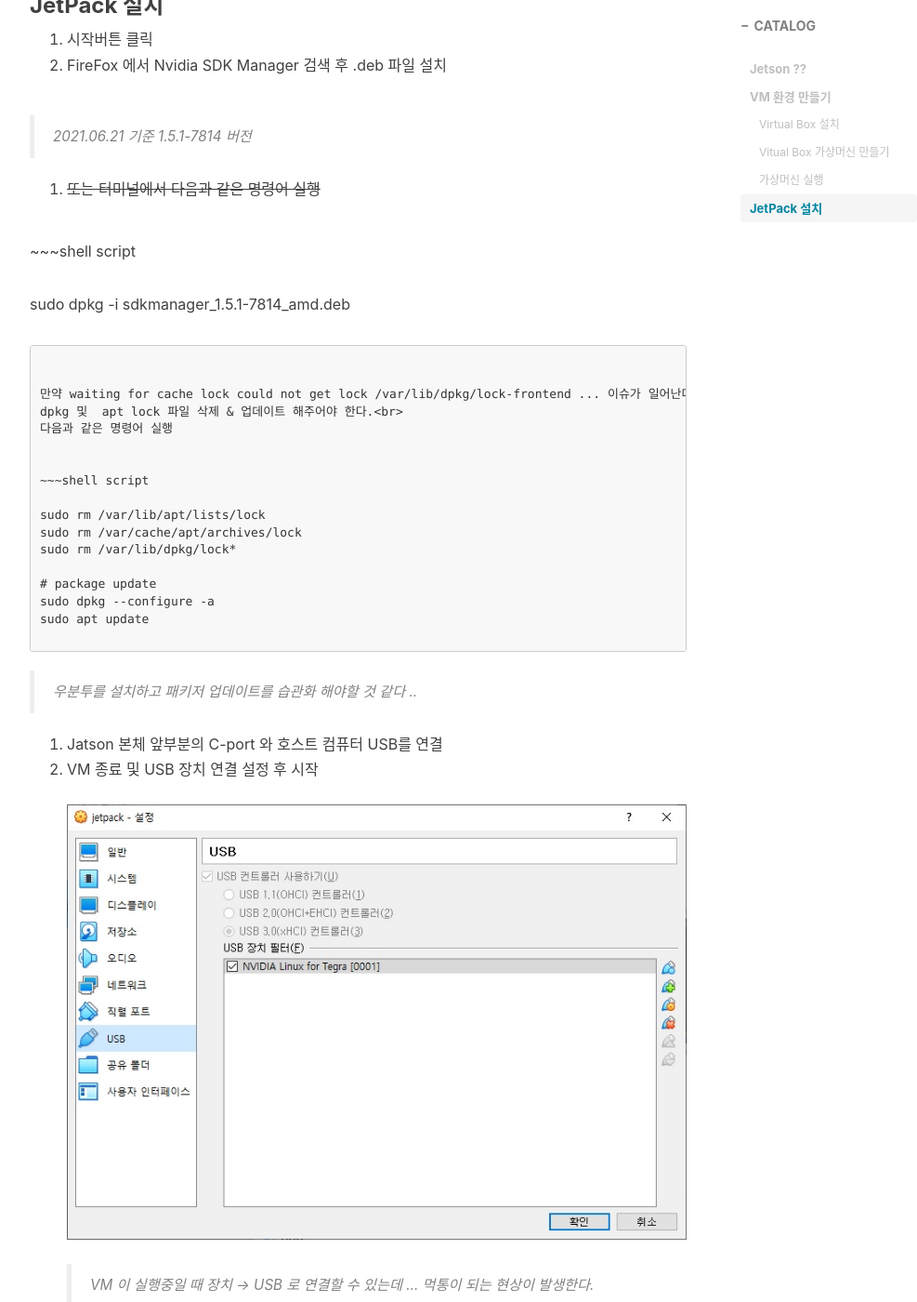
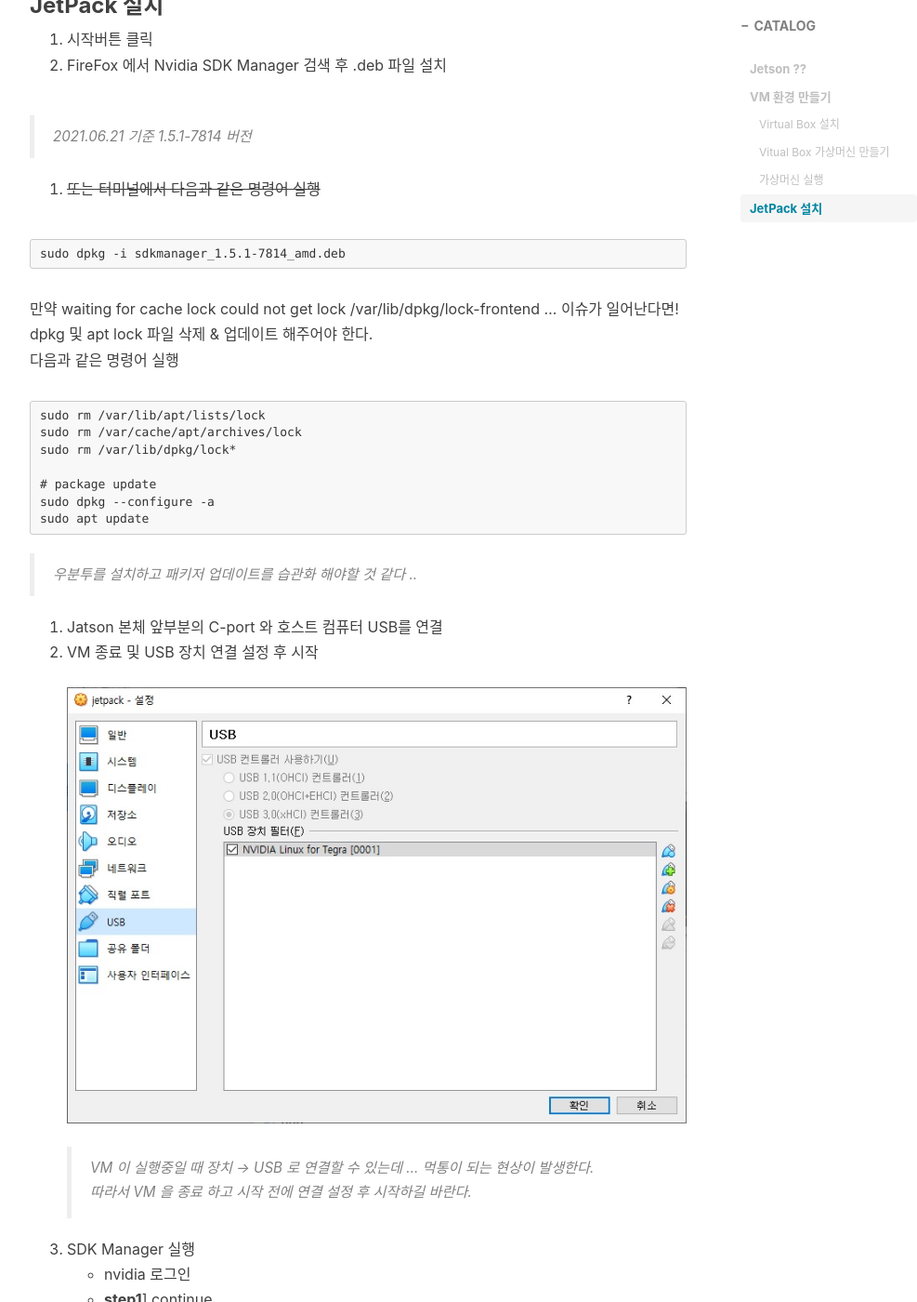
Before and after one commit to fray-cloud/fray-cloud.github.io, a Jekyll site: the page built from _posts/2021-06-18-jatson-install.md, in a window 1280 px wide and 1400 px high, scrolled down 3762 px. Shown: the whole window at 93% size, without its empty margins (233-1220 px from the left). Built offline with Jekyll 4.4.1, drawn with Linux system fonts in a browser that asks for light colours; nearby versions of some CDN libraries; comment, search, counter and statistics services are not loaded; some of the changed text lies outside the part shown.

Commit message:
'post_update'

```diff
--- a/_posts/2021-06-18-jatson-install.md
+++ b/_posts/2021-06-18-jatson-install.md
@@ -58,10 +58,8 @@
 
 3. ~~또는 터미널에서 다음과 같은 명령어 실행~~
 
-~~~shell script
-
+~~~
 sudo dpkg -i sdkmanager_1.5.1-7814_amd.deb
-
 ~~~
 
 
@@ -70,8 +68,7 @@
 다음과 같은 명령어 실행
 
 
-~~~shell script
-
+~~~
 sudo rm /var/lib/apt/lists/lock
 sudo rm /var/cache/apt/archives/lock
 sudo rm /var/lib/dpkg/lock*
@@ -79,7 +76,6 @@
 # package update
 sudo dpkg --configure -a
 sudo apt update
-
 ~~~
 
 
@@ -93,8 +89,9 @@
 
 6. SDK Manager 실행
     - nvidia 로그인
-    - step1] continue
+    - **step1**] continue
     <img data-action="zoom" src='{{ "/img/post/jatson-setting-4.png" | relative_url }}' alt='jatson virtual box install'>
-    - step2] I accept the terms and conditions of the ... 체크 후 continue
+    - **step2**] I accept the terms and conditions of the ... 체크 후 continue
     <img data-action="zoom" src='{{ "/img/post/jatson-setting-5.png" | relative_url }}' alt='jatson virtual box install'>
-    - step3] 느긋하게 다운 받아지는 것을 기다리기
+    - **step3**] 느긋하게 다운 받아지는 것을 기다리기
+    <img data-action="zoom" src='{{ "/img/post/jatson-setting-6.png" | relative_url }}' alt='jatson virtual box install'>
```
